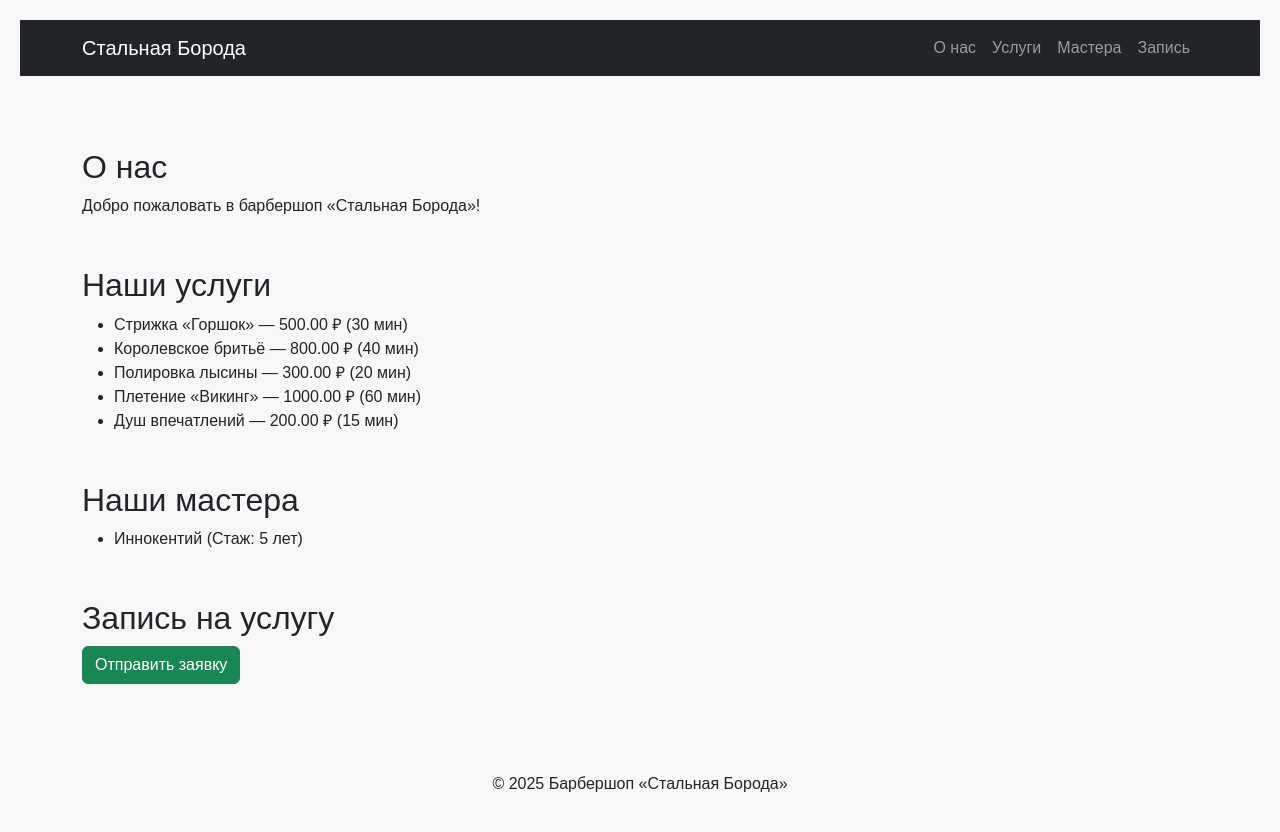
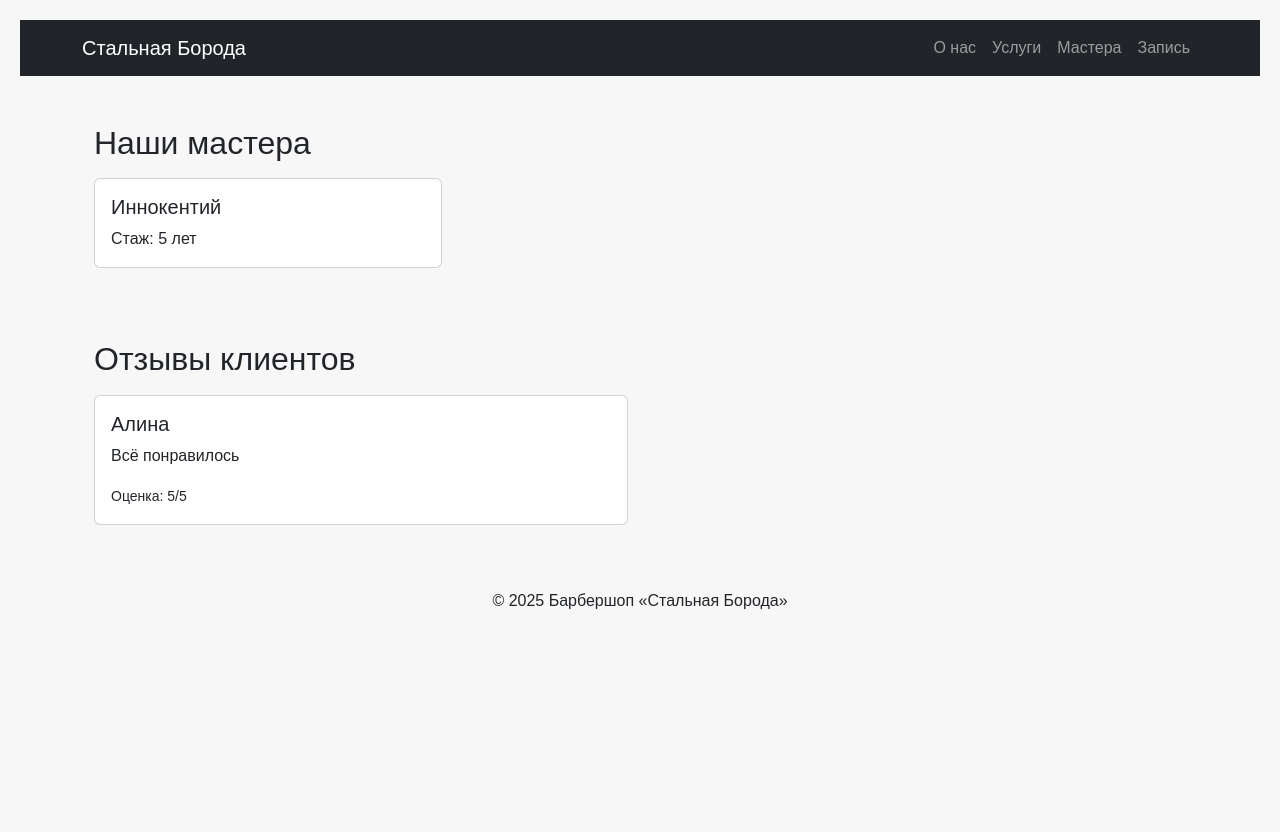
Before and after one commit to Nirzi/Barber, a Django app: page / in a window 1280 px wide. After the commit the page ends 609 px from the top, so only its background shows below. Run offline with Django 5.2, Linux system fonts and the light colour scheme; data comes from the database, SQL or seed files in the repository.

Commit message:
hw 40: изменение landing.html

```diff
--- a/barbershop/templates/core/landing.html
+++ b/barbershop/templates/core/landing.html
@@ -2,31 +2,41 @@
 {% block title %}Главная — Барбершоп{% endblock %}
 
 {% block content %}
-<section id="about" class="my-5">
-    <h2>О нас</h2>
-    <p>Добро пожаловать в барбершоп «Стальная Борода»!</p>
-</section>
 
-<section id="services" class="my-5">
-    <h2>Наши услуги</h2>
-    <ul>
-        {% for service in services %}
-            <li>{{ service.name }} — {{ service.price }} ₽ ({{ service.duration }} мин)</li>
-        {% endfor %}
-    </ul>
-</section>
+<div class="container mt-4">
 
-<section id="masters" class="my-5">
-    <h2>Наши мастера</h2>
-    <ul>
-        {% for master in masters %}
-            <li>{{ master.name }} (Стаж: {{ master.experience }} лет)</li>
-        {% endfor %}
-    </ul>
-</section>
+  <h2 class="mb-3">Наши мастера</h2>
+  <div class="row">
+    {% for master in masters %}
+    <div class="col-md-4 mb-4">
+      <div class="card h-100">
+        {% if master.photo %}
+          <img src="{{ master.photo.url }}" class="card-img-top" alt="{{ master.name }}">
+        {% endif %}
+        <div class="card-body">
+          <h5 class="card-title">{{ master.name }}</h5>
+          <p class="card-text">Стаж: {{ master.experience }} лет</p>
+        </div>
+      </div>
+    </div>
+    {% endfor %}
+  </div>
 
-<section id="appointment" class="my-5">
-    <h2>Запись на услугу</h2>
-    <a href="{% url 'thanks' %}" class="btn btn-success">Отправить заявку</a>
-</section>
+  <h2 class="mt-5 mb-3">Отзывы клиентов</h2>
+  <div class="row">
+    {% for review in reviews %}
+    <div class="col-md-6 mb-4">
+      <div class="card">
+        <div class="card-body">
+          <h5 class="card-title">{{ review.client_name }}</h5>
+          <p class="card-text">{{ review.text }}</p>
+          <p class="card-text"><small>Оценка: {{ review.rating }}/5</small></p>
+        </div>
+      </div>
+    </div>
+    {% endfor %}
+  </div>
+
+</div>
+
 {% endblock %}
```
